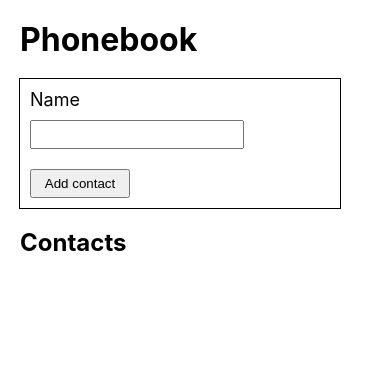
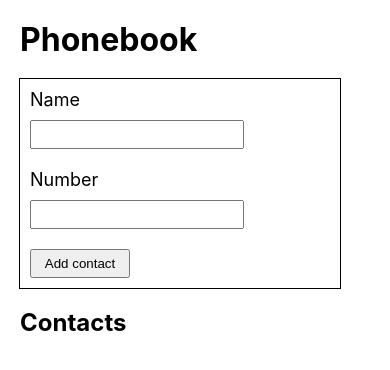
Before and after one commit to AlexRudnyk/goit-react-hw-02-phonebook, a React (Create React App) app: page / in a window 390 px wide. Shown: the top 370 px of the page. Built offline with nearby package versions, Linux system fonts and the light colour scheme.

Commit message:
Makes phonebook step-02 done

```diff
--- a/src/components/App.jsx
+++ b/src/components/App.jsx
@@ -10,10 +10,11 @@
     name: '',
   };
 
-  addContact = name => {
+  addContact = (name, number) => {
     const contact = {
       id: nanoid(),
       name,
+      number,
     };
 
     this.setState(({ contacts }) => ({
--- a/src/components/contactForm/ContactForm.jsx
+++ b/src/components/contactForm/ContactForm.jsx
@@ -5,6 +5,7 @@
 class ContactForm extends Component {
   state = {
     name: '',
+    number: '',
   };
 
   handleChange = event => {
@@ -16,14 +17,16 @@
 
   handleSubmit = event => {
     event.preventDefault();
+    const { name, number } = this.state;
 
-    this.props.onSubmit(this.state.name);
+    this.props.onSubmit(name, number);
     this.formInputReset();
   };
 
   formInputReset = () => {
     this.setState({
       name: '',
+      number: '',
     });
   };
 
@@ -40,6 +43,16 @@
           title="Name may contain only letters, apostrophe, dash and spaces. For example Adrian, Jacob Mercer, Charles de Batz de Castelmore d'Artagnan"
           required
         />
+        <FormLabel>Number</FormLabel>
+        <FormInput
+          type="tel"
+          name="number"
+          onChange={this.handleChange}
+          value={this.state.number}
+          pattern="\+?\d{1,4}?[-.\s]?\(?\d{1,3}?\)?[-.\s]?\d{1,4}[-.\s]?\d{1,4}[-.\s]?\d{1,9}"
+          title="Phone number must be digits and can contain spaces, dashes, parentheses and can start with +"
+          required
+        />{' '}
         <FormBtn type="submit">Add contact</FormBtn>
       </Form>
     );
--- a/src/components/contactList/ContactList.jsx
+++ b/src/components/contactList/ContactList.jsx
@@ -4,8 +4,10 @@
 const ContactList = ({ contacts }) => {
   return (
     <ul>
-      {contacts.map(({ name, id }) => (
-        <ListItem key={id}>{name}</ListItem>
+      {contacts.map(({ name, number, id }) => (
+        <ListItem key={id}>
+          {name}: {number}
+        </ListItem>
       ))}
     </ul>
   );
@@ -15,6 +17,7 @@
   contacts: PropTypes.arrayOf(
     PropTypes.shape({
       name: PropTypes.string.isRequired,
+      number: PropTypes.string.isRequired,
       id: PropTypes.string.isRequired,
     })
   ),
```
